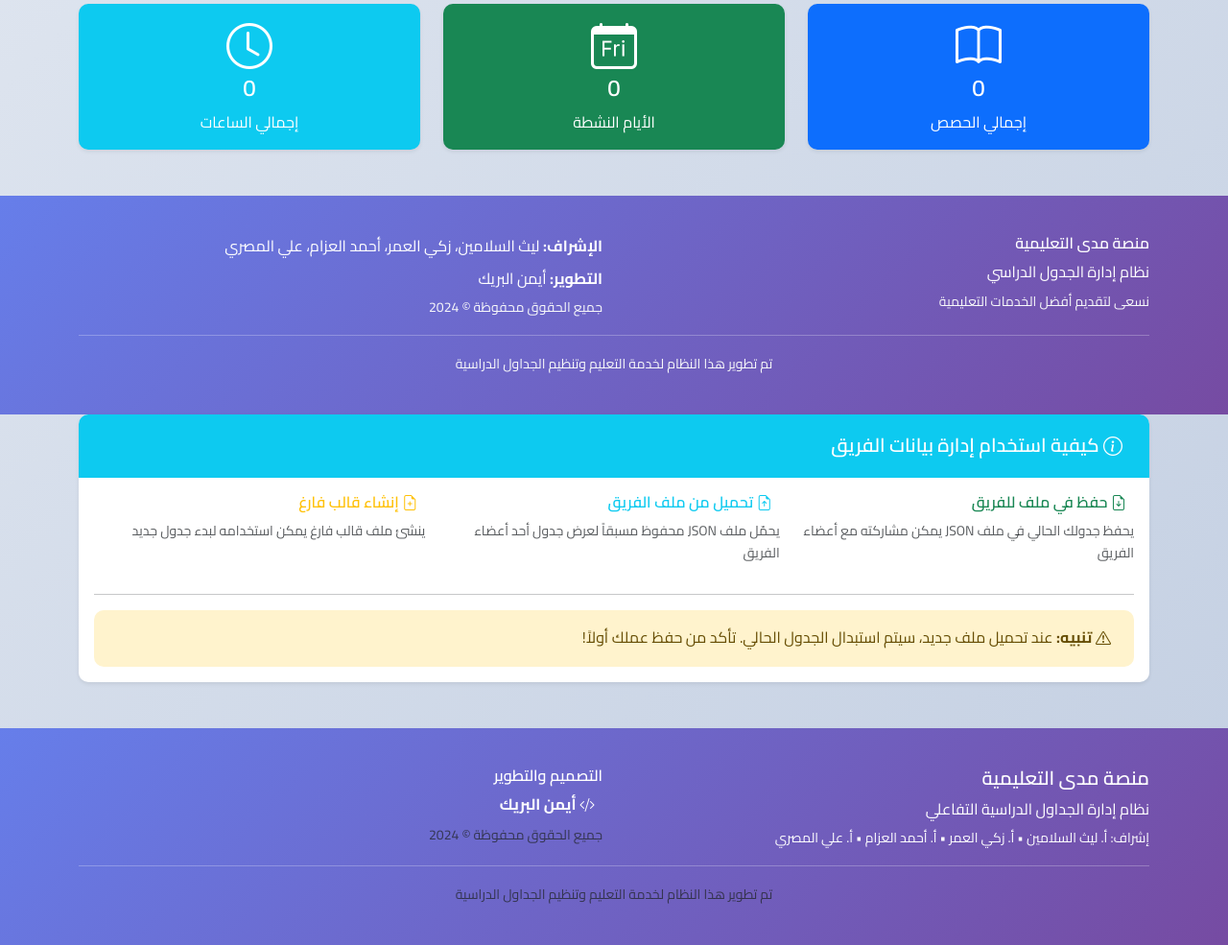
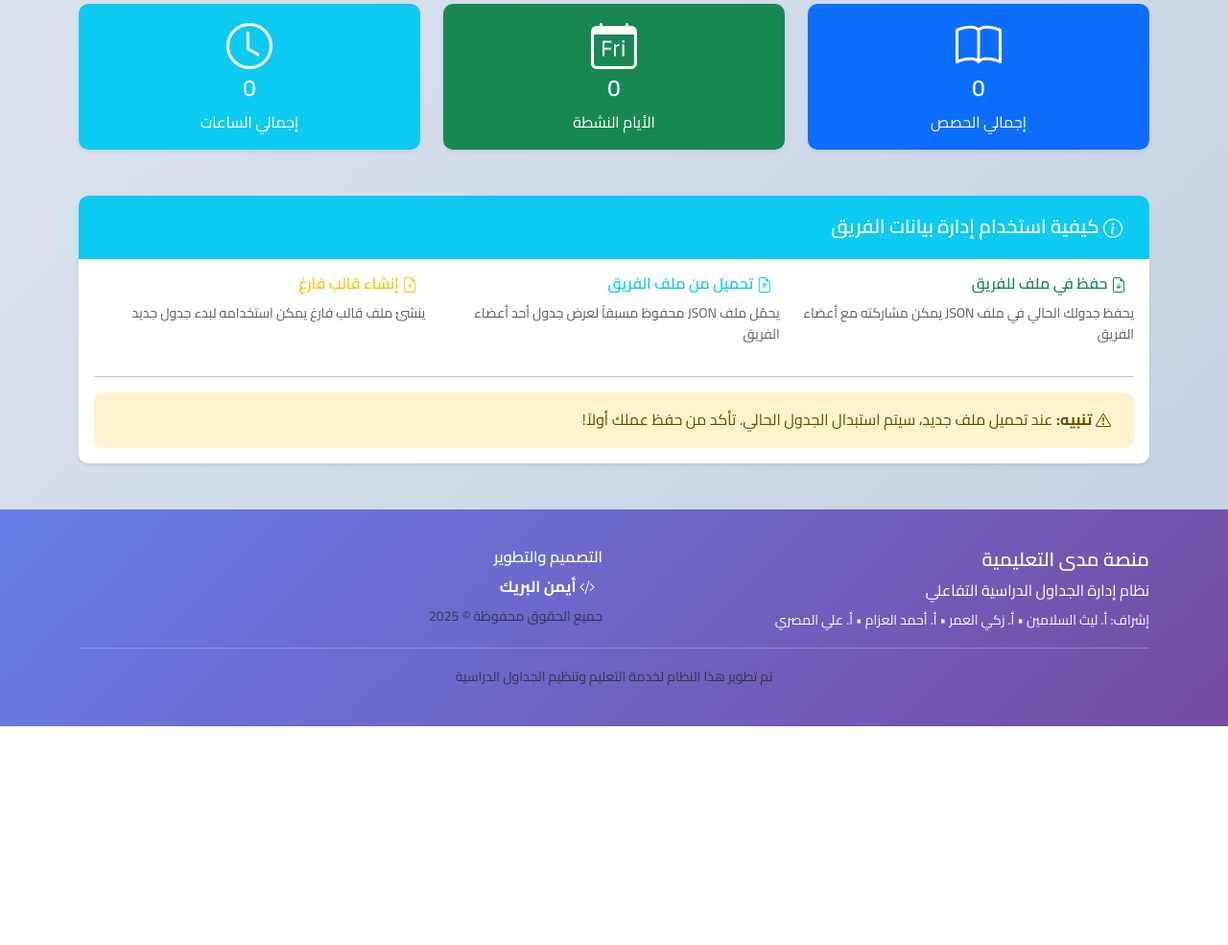
Before and after one commit to AY2009MN/schedule-manager, a website: page index.html in a window 1280 px wide. Shown: the part 2089-3074 px from the top of the page at 96% size. After the commit the page ends 2846 px from the top, so only its background shows below. Drawn offline with nearby package versions, Linux system fonts and the light colour scheme.

Commit message:
Fix: Removed duplicate footer and corrected copyright year to 2025

```diff
--- a/index.html
+++ b/index.html
@@ -408,40 +408,6 @@
         </div>
     </div>
 
-    <!-- Footer -->
-    <footer class="bg-dark text-white py-4 mt-5">
-        <div class="container">
-            <div class="row">
-                <div class="col-md-6">
-                    <h6 class="mb-2">منصة مدى التعليمية</h6>
-                    <p class="mb-1">نظام إدارة الجدول الدراسي</p>
-                    <small class="text-light">
-                        نسعى لتقديم أفضل الخدمات التعليمية
-                    </small>
-                </div>
-                <div class="col-md-6 text-md-end">
-                    <p class="mb-2">
-                        <strong>الإشراف:</strong> ليث السلامين، زكي العمر، أحمد العزام، علي المصري
-                    </p>
-                    <p class="mb-1">
-                        <strong>التطوير:</strong> أيمن البريك
-                    </p>
-                    <small class="text-light">
-                        جميع الحقوق محفوظة © 2024
-                    </small>
-                </div>
-            </div>
-            <hr class="my-3">
-            <div class="row">
-                <div class="col-12 text-center">
-                    <small class="text-light">
-                        تم تطوير هذا النظام لخدمة التعليم وتنظيم الجداول الدراسية
-                    </small>
-                </div>
-            </div>
-        </div>
-    </footer>
-
     <!-- Edit Modal -->
     <div class="modal fade" id="editModal" tabindex="-1">
         <div class="modal-dialog">
@@ -561,7 +527,7 @@
                     </p>
                     <p class="mb-0">
                         <small class="text-muted">
-                            جميع الحقوق محفوظة © 2024
+                            جميع الحقوق محفوظة © 2025
                         </small>
                     </p>
                 </div>
```
